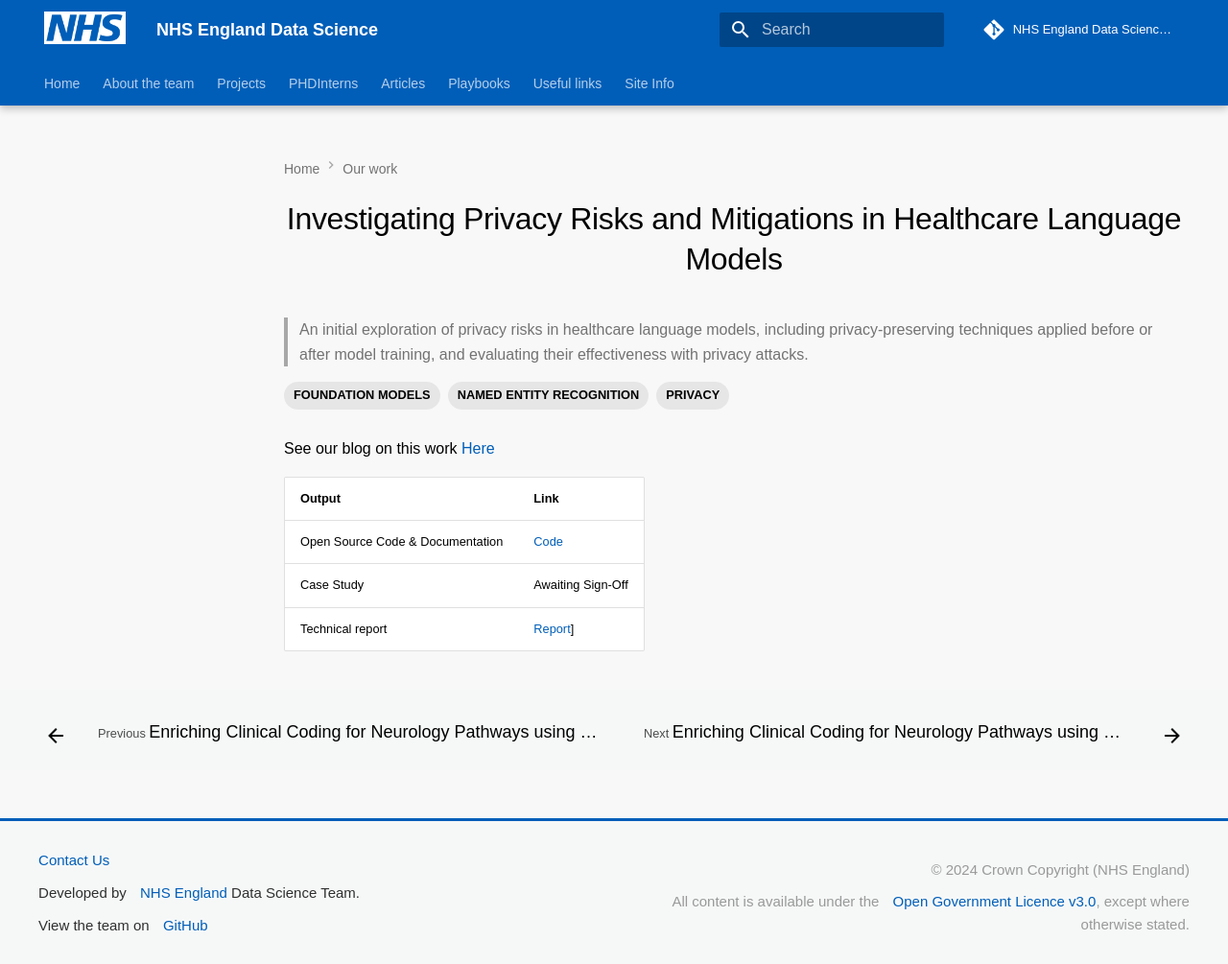
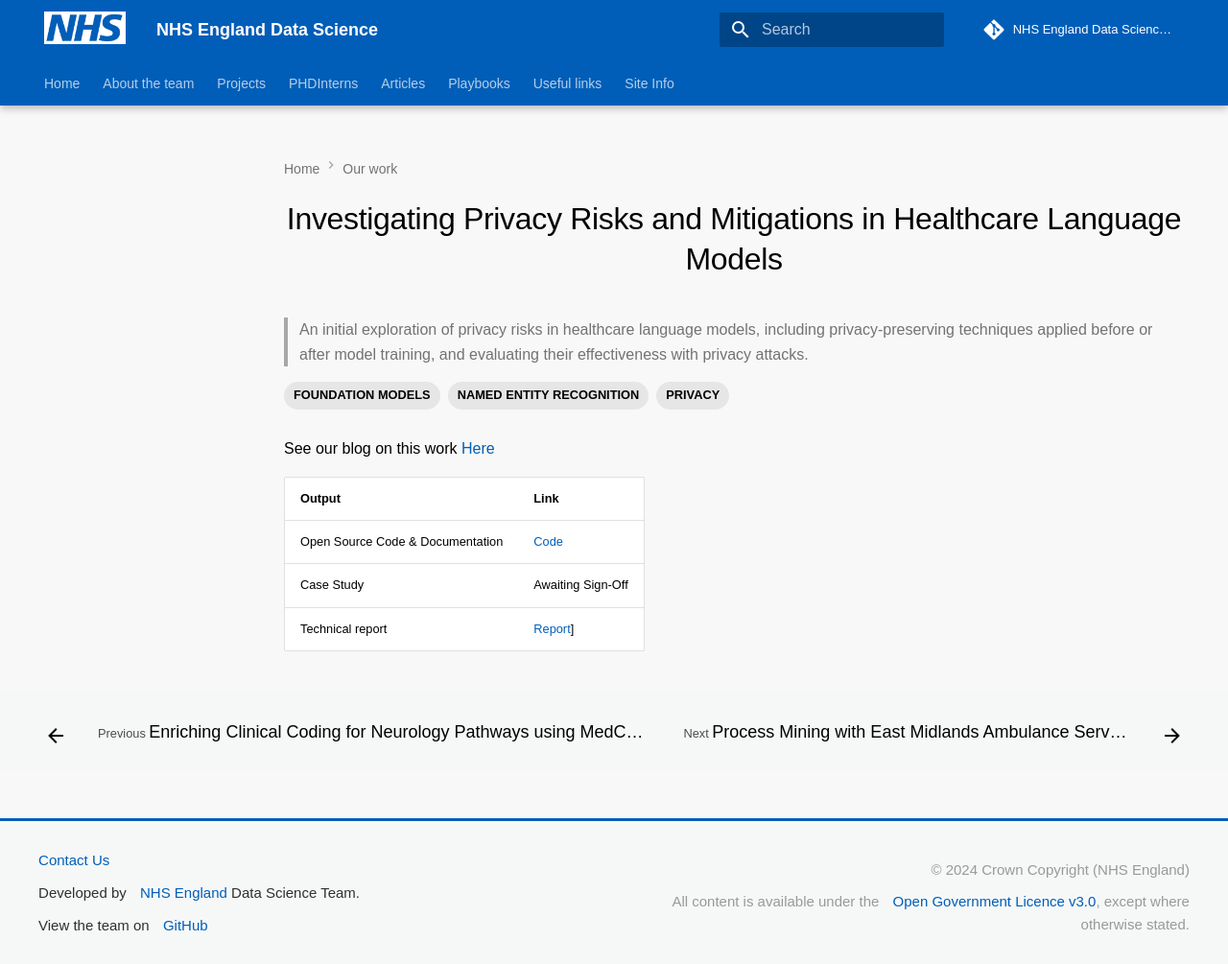
Before and after one commit to nhsengland/datascience, an MkDocs documentation site: the page built from docs/our_work/p51_privconcerns.md, in a window 1280 px wide and 1005 px high. Shown: the whole window at 96% size. Built offline with MkDocs 1.6.1 and Material for MkDocs 9.7.7, drawn with Linux system fonts in a browser that asks for light colours; some web fonts are replaced; comment, search, counter and statistics services are not loaded; old or Windows-style settings are respelled for this version of MkDocs; some of the changed lines change nothing that is shown.

Commit message:
update process mining

```diff
--- a/docs/our_work/p52.md
+++ b/docs/our_work/p52_processmining.md
@@ -1,9 +1,9 @@
 ---
 layout: base
-title: Enriching Clinical Coding for Neurology Pathways using MedCAT
-permalink: p43_medcat.html
-summary: In collaboration with Lancaster teaching hospital and the University of Lancaster we aim to apply MedCat (an automated named entity recognition with linkage algorithm) to neurology letters to identify related SNOMED CT coding.
-tags: ['MEDCAT', 'SNOMED CT', 'NAMED ENTITY RECOGNITION', 'LINKAGE']
+title: Process Mining with East Midlands Ambulance Service
+permalink: p52_processmining.html
+summary: In collaboration with East Midlands Ambulance Service, this work explored using Process Mining techniques to better understand the processes within the service.
+tags: ['AMBULANCE', 'PROCESS MINING', 'EVENT LOGS', 'DFGs']
 ---
 
 Process Mining is the term given to a family of techniques that have been developed to analyse process flows through the recording of an event log. Process Mining has three main application areas, these are discovery, conformance checking and enhancement. In process discovery, the output is a fact-based process model based on the recorded events in the database. Discovery is the most common process mining investigation, where the discovered process model is often not expected by the supervisor of the process. In conformance checking we measure how well the recorded processes fit a pre-defined process model. Conformance-checking techniques can therefore be used to check whether certain rules and policies are being abided by within an organisation. Finally, enhancement is focused on improving the existing process models by analysing how additional attributes affect the throughput times and frequencies of activities in the process.
```
